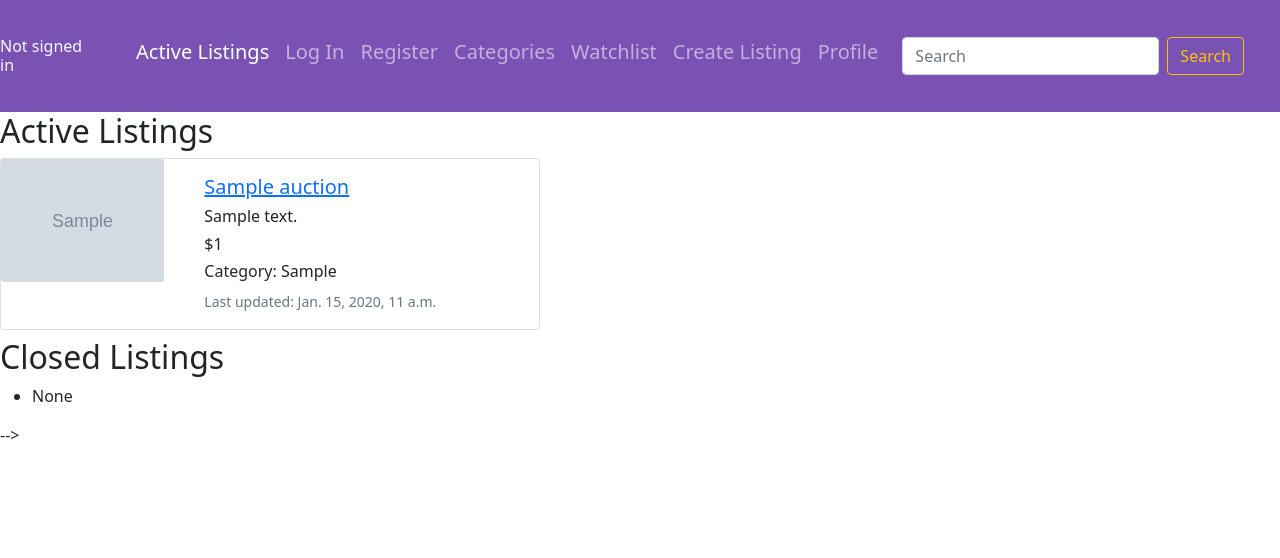
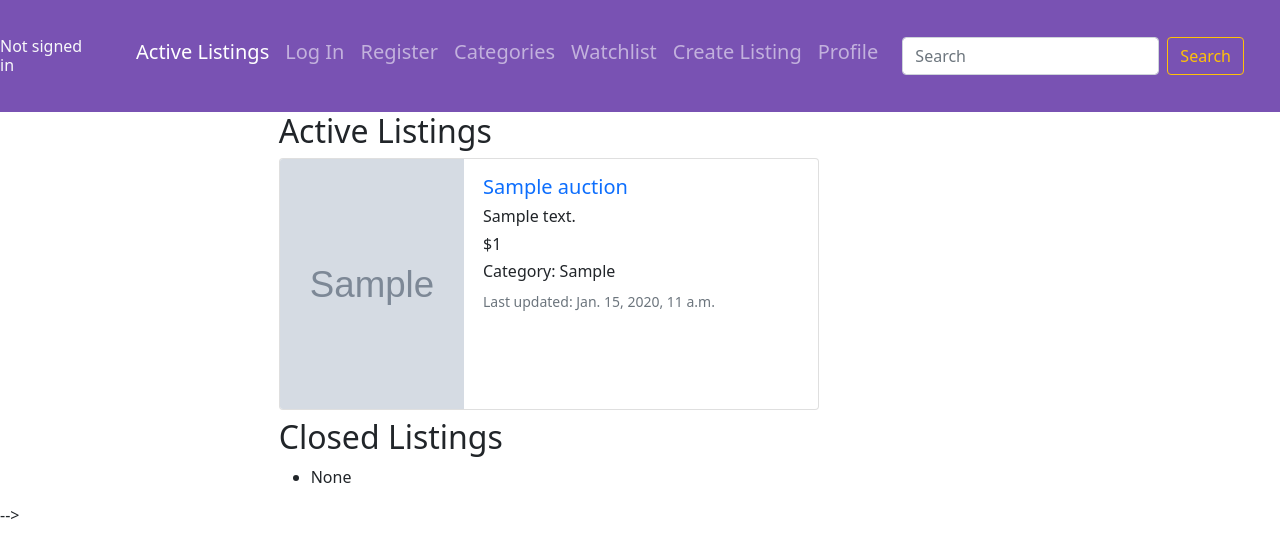
Before and after one commit to princeibs/commerce-50, a Django app: page / in a window 1280 px wide. Shown: the top 558 px of the page. Run offline with Django 3.2, Linux system fonts and the light colour scheme; tables that the repository leaves empty hold one stand-in row (values such as "Sample post"); grey boxes marked "Sample" are stand-in pictures.

Commit message:
Redesigned index page

```diff
--- a/auctions/static/auctions/styles.css
+++ b/auctions/static/auctions/styles.css
@@ -56,3 +56,8 @@ body {
 .css-label-bg {
     background-color: rgb(213, 222, 231) ;
 }
+
+.listing-img-small {
+    height: 250px;
+    width: 200px;
+}
--- a/auctions/templates/auctions/create_listing.html
+++ b/auctions/templates/auctions/create_listing.html
@@ -7,9 +7,10 @@
     <div class="h2">Create Listing</div>
 
     <form class="pt-4 g-3" action="{% url 'create_listing' %}" method="post">
+        {% csrf_token %}
         <div class="pt-2 border border-1 border-secondary rounded-top rounded-4 mb-4 col-md-8 css-label-bg">
             <label for="name-input" class=" form-label form-label-size ps-3">Name</label>
-            <input type="email" class="form-control form-control-lg" id="name-input" name="title" required>
+            <input type="text" class="form-control form-control-lg" id="name-input" name="name" required>
         </div>
         <div class="pt-3 border border-1 border-secondary rounded-top rounded-4 mb-4 col-md-8 css-label-bg">
             <label for="desctiption-input" class="form-label form-label-size ps-3">Description</label>
--- a/auctions/templates/auctions/index.html
+++ b/auctions/templates/auctions/index.html
@@ -1,25 +1,34 @@
 {% extends "auctions/layout.html" %}
 
 {% block body %}
+<div class="container col-md-7">
     <h2>Active Listings</h2>
     {% for auction in active_auctions %}
     <div class="card mb-2" style="max-width: 540px;">
         <div class="row no-gutters">
             <div class="col-md-4">
-            <img src="{{ auction.image }}" class="card-img" alt="...">
+                <img src="{{ auction.image }}" class="card-img listing-img-small pe-3" alt="...">
             </div>
             <div class="col-md-8">
                 <div class="card-body">
-              <a href="{% url 'listing_page' auction.id %}">
-                <h5 class="card-title">{{ auction.title }}</h5>
+                    <a href="{% url 'listing_page' auction.id %}" class="link-underline">
+                        <h5 class="card-title link-underline">{{ auction.title }}</h5>
                     </a>
-              <h6><p class="card-text">{{ auction.description }}</p></h6>
+                    <h6>
+                        <p class="card-text">{{ auction.description }}</p>
+                    </h6>
                     {% if auction.highest_bid %}
-                <h6><p class="card-text">${{ auction.highest_bid }}</p></h6>
+                    <h6>
+                        <p class="card-text">${{ auction.highest_bid }}</p>
+                    </h6>
                     {% else %}
-                <h6><p class="card-text">${{ auction.starting_bid }}</p></h6>
+                    <h6>
+                        <p class="card-text">${{ auction.starting_bid }}</p>
+                    </h6>
                     {% endif %}
-              <h6><p class="card-text">Category: {{ auction.catg }}</p></h6>
+                    <h6>
+                        <p class="card-text">Category: {{ auction.catg }}</p>
+                    </h6>
                     <p class="card-text"><small class="text-muted">Last updated: {{ auction.time }}</small></p>
                 </div>
             </div>
@@ -27,25 +36,36 @@
     </div>
     {% empty %}
     <ul>
-      <li><h6>None</h6></li>
+        <li>
+            <h6>None</h6>
+        </li>
     </ul>
     {% endfor %}
+</div>
 
+
+<div class="container col-md-7">
     <h2>Closed Listings</h2>
     {% for auction in closed_auctions %}
     <div class="card mb-2" style="max-width: 540px;">
         <div class="row no-gutters">
             <div class="col-md-4">
-            <img src="{{ auction.image }}" class="card-img" alt="...">
+                <img src="{{ auction.image }}" class="card-img listing-img-small pe-3" alt="...">
             </div>
             <div class="col-md-8">
                 <div class="card-body">
-              <a href="{% url 'listing_page' auction.id %}">
+                    <a href="{% url 'listing_page' auction.id %}" class="link-underline">
                         <h5 class="card-title">{{ auction.title }}</h5>
                     </a>
-              <h6><p class="card-text">{{ auction.description }}</p></h6>
-              <h6><p class="card-text">${{ auction.starting_bid }}</p></h6>
-              <h6><p class="card-text">Category: {{ auction.catg }}</p></h6>
+                    <h6>
+                        <p class="card-text">{{ auction.description }}</p>
+                    </h6>
+                    <h6>
+                        <p class="card-text">${{ auction.starting_bid }}</p>
+                    </h6>
+                    <h6>
+                        <p class="card-text">Category: {{ auction.catg }}</p>
+                    </h6>
                     <p class="card-text"><small class="text-muted">Last updated: {{ auction.time }}</small></p>
                 </div>
             </div>
@@ -53,11 +73,15 @@
     </div>
     {% empty %}
     <ul>
-      <li><h6>None</h6></li>
+        <li>
+            <h6>None</h6>
+        </li>
     </ul>
     {% endfor %}
+</div>
+{% endblock %}
 
-{% endblock %}
+
 
 
 <!--
```
Lines whose indentation alone changed are shown as unchanged.
